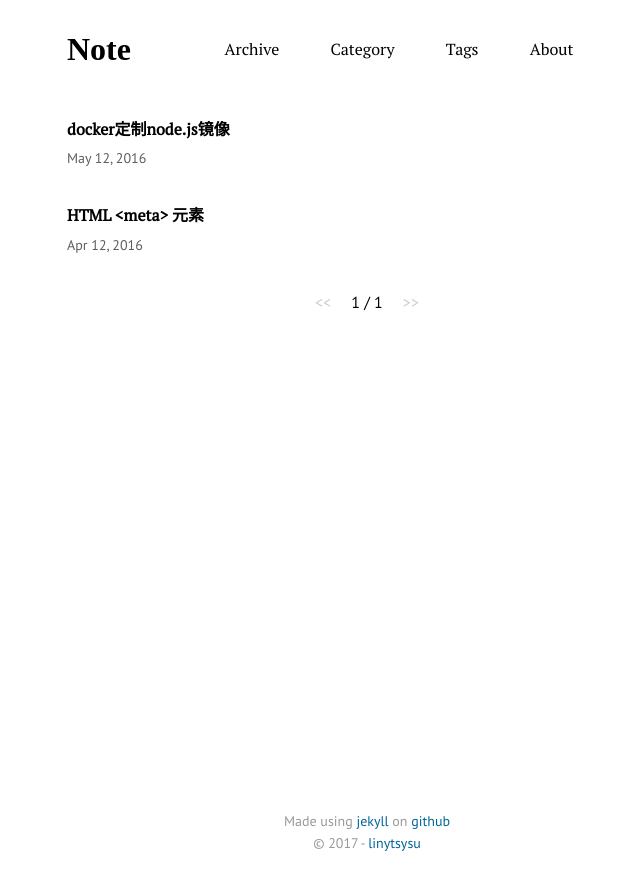
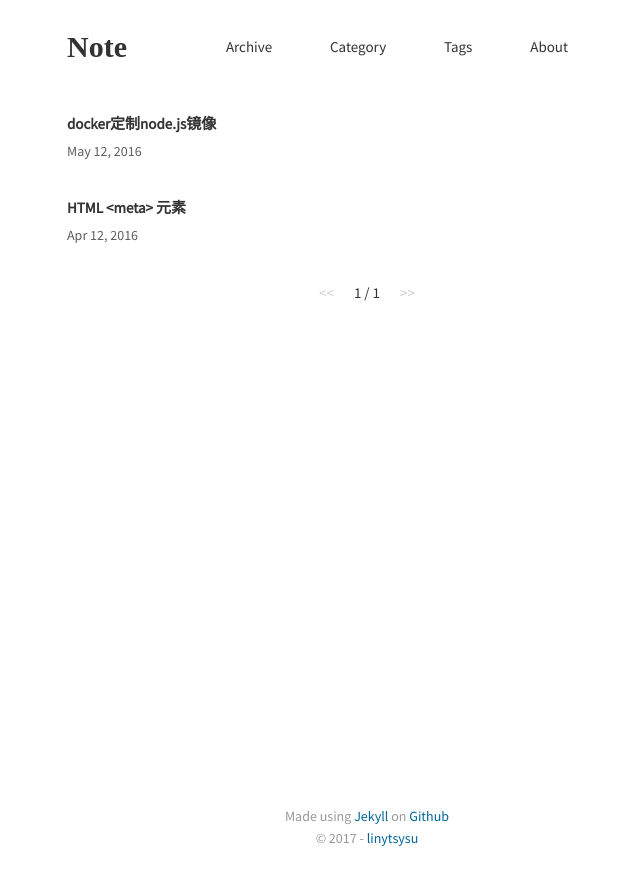
Before and after one commit to linytSysu/linytsysu.github.io, a Jekyll site: the page built from index.html, in a window 1280 px wide. Shown: the top 890 px of the page, without its empty margins (273-913 px from the left). Built offline with Jekyll 4.4.1, drawn with Linux system fonts in a browser that asks for light colours; some web fonts are replaced; the list of posts is cut into pages by our own code.

Commit message:
Change the font family and fix the footer

```diff
--- a/_includes/footer.html
+++ b/_includes/footer.html
@@ -1,4 +1,4 @@
 <footer class="footer">
-    <p>Made using <a href="https://jekyllrb.com/">jekyll</a> on <a href="{{ site.repository }}">github</a></p>
+    <p>Made using <a href="https://jekyllrb.com/">Jekyll</a> on <a href="{{ site.repository }}">Github</a></p>
     <p>&copy; 2017 - <a href="{{ site.github }}">linytsysu</a></p>
 </footer>
--- a/_includes/head.html
+++ b/_includes/head.html
@@ -15,7 +15,7 @@
     <link rel="icon" type="image/png" href="{{ site.baseurl }}/assets/icons/android-chrome-192x192.png" sizes="192x192">
 
     <link rel="stylesheet" href="{{ site.baseurl }}/assets/css/normalize.css">
-    <link rel="stylesheet" href="https://fonts.googleapis.com/css?family=Cormorant+Upright|PT+Sans|PT+Serif|Source+Code+Pro">
+    <link rel="stylesheet" href="https://fonts.googleapis.com/css?family=Cormorant+Upright|Source+Sans+Pro|Source+Code+Pro">
     <link rel="stylesheet" href="{{ site.baseurl }}/assets/css/core.css">
 
 </head>
--- a/_sass/base.scss
+++ b/_sass/base.scss
@@ -2,18 +2,11 @@ html, body {
   height: 100%;
 }
 body {
+  font-size: 15px;
+  color: #333;
   padding: 0px 20px;
-  font-family: 'PT Sans', sans-serif;
+  font-family: 'Source Sans Pro', sans-serif;
   -webkit-font-smoothing: antialiased;
-}
-
-h1,
-h2,
-h3,
-h4,
-h5,
-h6 {
-  font-family: 'PT Serif', sans-serif;
 }
 
 a {
@@ -23,7 +16,6 @@ a {
 }
 
 p {
-  font-size: 15px;
   line-height: 1.6em;
 }
 
@@ -32,7 +24,7 @@ img {
 }
 
 blockquote {
-  border-left: 5px solid #ccc;
+  border-left: 5px solid #ddd;
   margin: 25px 0px;
   padding: 15px 20px;
   background: #eee;
--- a/_sass/main.scss
+++ b/_sass/main.scss
@@ -61,7 +61,6 @@ article > header {
   }
 
   .nav__list-link {
-    font-family: "PT Serif", serif;
     color: inherit;
     text-decoration: none;
     border: 1px solid transparent;
@@ -152,6 +151,23 @@ article > header {
   }
 }
 
+.archive-post__entry {
+  display: flex;
+  flex-direction: row;
+  align-items: center;
+  > time {
+    min-width: 100px;
+    color: #5e5e5e;
+  }
+  > h4 {
+    margin: 15px 0;
+  }
+  a {
+    text-decoration: none;
+    border: none;
+  }
+}
+
 .tag__list {
   .tag__item {
     display: inline-block;
```
